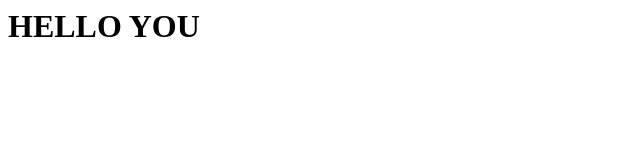
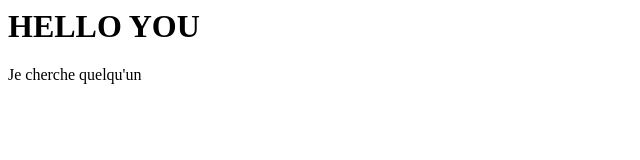
Before and after one commit to Kaaaaarim/kaaaaarim, a plain HTML site: page index.html in a window 1280 px wide. Shown: the whole page, without its empty margins (0-640 px from the left). Drawn offline with Linux system fonts and the light colour scheme.

Commit message:
Update index.html

```diff
--- a/index.html
+++ b/index.html
@@ -1 +1,3 @@
 <h1>HELLO YOU</h1>
+
+<p>Je cherche quelqu'un</p>
```
